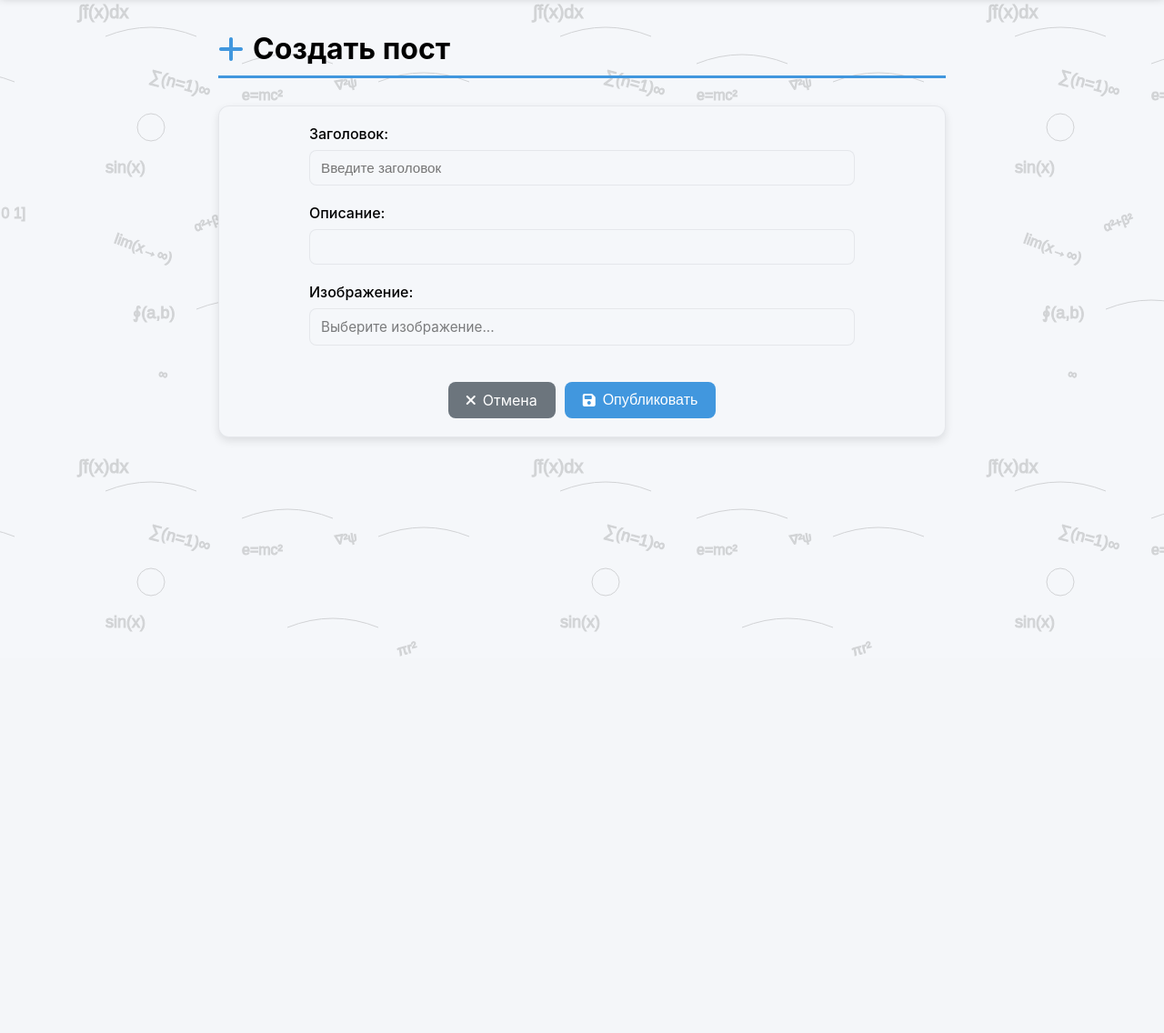
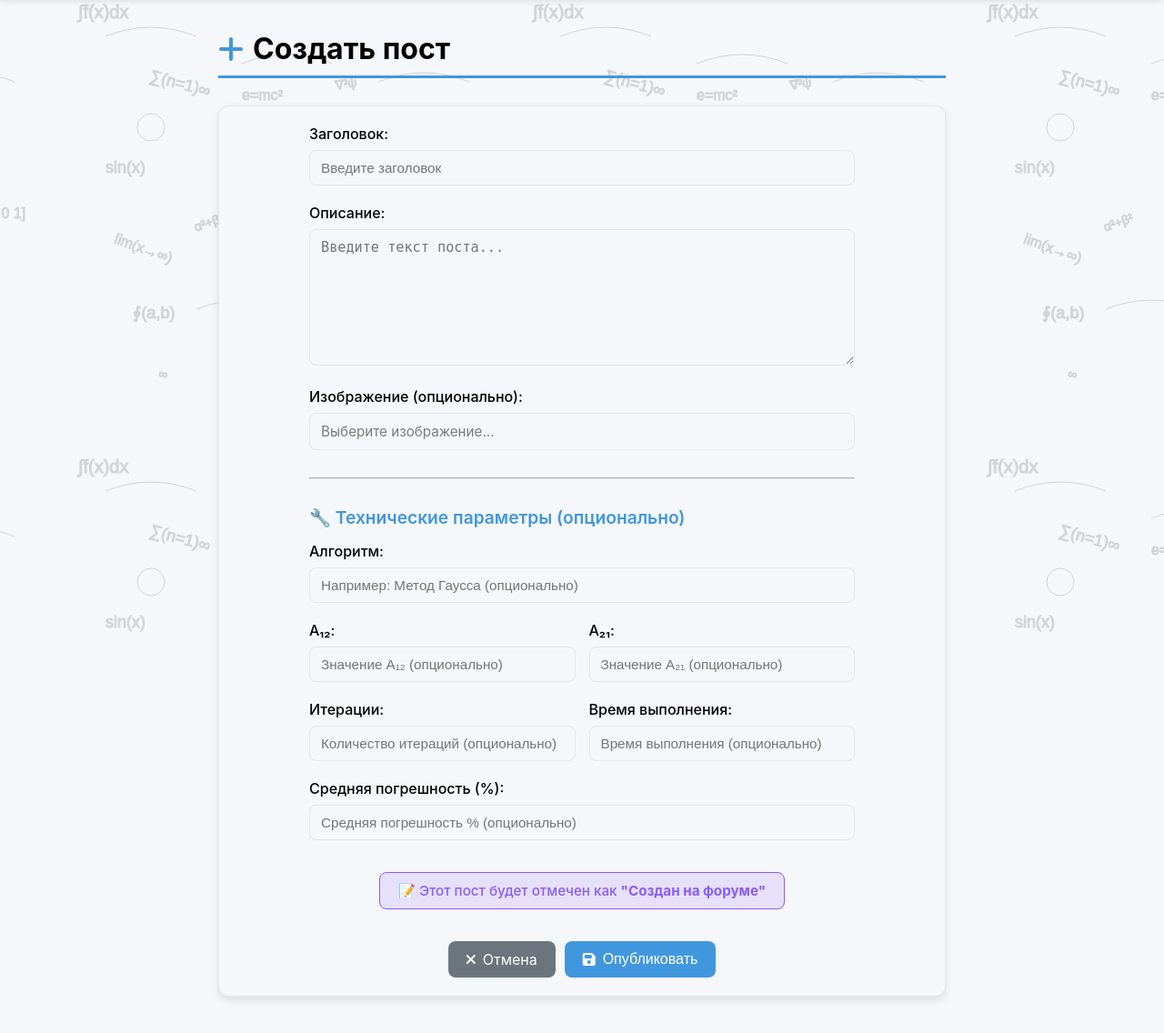
Before and after one commit to Kotagiri0/CurvativeParameter, a Django app: page /forum/create/ in a window 1280 px wide. Shown: the part 76-1212 px from the top of the page at 91% size. Before the commit the page ends 798 px from the top, so only its background shows below. Run offline with Django 5.2, Linux system fonts and the light colour scheme; the visitor is signed in with stand-in values (Sample User, id 1); parts of the project's set-up code (start-up, migrations or seed data) failed here and were passed over.

Commit message:
fix: show calc params for manual posts in forum list

```diff
--- a/main/forms.py
+++ b/main/forms.py
@@ -96,76 +96,110 @@ class ProfileUpdateForm(forms.ModelForm):
         fields = ['avatar']
 
 
+from django import forms
+from .models import Post, CalculationResult, Comment
+
+
 class PostForm(forms.ModelForm):
-    comment = forms.CharField(
-        widget=forms.Textarea(attrs={'placeholder': 'Введите комментарий'}),
-        label='Комментарий',
-        required=False
-    )
-
     class Meta:
         model = Post
-        fields = ['title', 'content', 'image', 'calculation_result']
+        fields = [
+            'title',
+            'content',
+            'image',
+            'calculation_result',
+            'algorithm',
+            'a12',
+            'a21',
+            'iterations',
+            'exec_time',
+            'average_error'
+        ]
         widgets = {
-            'title': forms.TextInput(attrs={'placeholder': 'Введите заголовок'}),
-            'content': forms.TextInput(),  # Скрываем полное поле content
-            'image': forms.FileInput(),
-            'calculation_result': forms.Select(),
+            'title': forms.TextInput(attrs={
+                'class': 'form-control',
+                'placeholder': 'Введите заголовок'
+            }),
+            'content': forms.Textarea(attrs={
+                'class': 'form-control',
+                'rows': 5,
+                'placeholder': 'Введите текст поста...'
+            }),
+            'image': forms.FileInput(attrs={
+                'class': 'form-control'
+            }),
+            'calculation_result': forms.Select(attrs={
+                'class': 'form-control'
+            }),
+            'algorithm': forms.TextInput(attrs={
+                'class': 'form-control',
+                'placeholder': 'Например: Метод Гаусса (опционально)'
+            }),
+            'a12': forms.TextInput(attrs={
+                'class': 'form-control',
+                'placeholder': 'Значение A₁₂ (опционально)'
+            }),
+            'a21': forms.TextInput(attrs={
+                'class': 'form-control',
+                'placeholder': 'Значение A₂₁ (опционально)'
+            }),
+            'iterations': forms.TextInput(attrs={
+                'class': 'form-control',
+                'placeholder': 'Количество итераций (опционально)'
+            }),
+            'exec_time': forms.TextInput(attrs={
+                'class': 'form-control',
+                'placeholder': 'Время выполнения (опционально)'
+            }),
+            'average_error': forms.TextInput(attrs={
+                'class': 'form-control',
+                'placeholder': 'Средняя погрешность % (опционально)'
+            }),
         }
         labels = {
             'title': 'Заголовок',
             'content': 'Описание',
-            'image': 'Изображение',
-            'calculation_result': 'Результат расчёта',
+            'image': 'Изображение (опционально)',
+            'calculation_result': 'Привязать к расчёту (опционально)',
+            'algorithm': 'Алгоритм',
+            'a12': 'A₁₂',
+            'a21': 'A₂₁',
+            'iterations': 'Итерации',
+            'exec_time': 'Время выполнения',
+            'average_error': 'Средняя погрешность (%)',
         }
 
     def __init__(self, *args, **kwargs):
         user = kwargs.pop('user', None)
         super().__init__(*args, **kwargs)
-        # Фильтруем calculation_result по пользователю
+
+        # Показываем пользователю только его расчёты
         if user:
             self.fields['calculation_result'].queryset = CalculationResult.objects.filter(user=user)
-        # Устанавливаем начальное значение comment из content
-        if self.instance and self.instance.content:
-            self.fields['comment'].initial = extract_comment(self.instance.content)
 
-    def save(self, commit=True):
-        instance = super().save(commit=False)
-        # Обновляем content на основе calculation_result и comment
-        new_comment = self.cleaned_data['comment']
-        calc_result = self.cleaned_data['calculation_result']
-        if calc_result:
-            # Формируем техническую часть content
-            table_data = json.loads(calc_result.table_data) if calc_result.table_data else []
-            table_lines = [",".join(map(str, row.values())) for row in table_data]
-            content_lines = [
-                f"Название: {calc_result.title}",
-                f"Параметр A: {calc_result.param_a}",
-                f"Параметр B: {calc_result.param_b}",
-                f"Итерации: {calc_result.iterations}",
-                f"Время выполнения: {calc_result.exec_time} сек",
-                f"Алгоритм: {calc_result.algorithm}",
-                f"Средняя погрешность: {calc_result.average_op}%",
-                "Данные таблицы:",
-                *table_lines
-            ]
-            if new_comment.strip():
-                content_lines.append(new_comment)
-            instance.content = "\n".join(content_lines)
-        else:
-            # Если calculation_result не выбран, сохраняем только комментарий
-            instance.content = new_comment if new_comment.strip() else ""
+        # Делаем calculation_result необязательным
+        self.fields['calculation_result'].required = False
 
-        if commit:
-            instance.save()
-        return instance
-from django import forms
-from .models import Comment
+        # Все технические поля тоже необязательны
+        self.fields['algorithm'].required = False
+        self.fields['a12'].required = False
+        self.fields['a21'].required = False
+        self.fields['iterations'].required = False
+        self.fields['exec_time'].required = False
+        self.fields['average_error'].required = False
+
 
 class CommentForm(forms.ModelForm):
     class Meta:
         model = Comment
         fields = ['content']
         widgets = {
-            'content': forms.Textarea(attrs={'rows': 3, 'placeholder': 'Введите комментарий...'})
+            'content': forms.Textarea(attrs={
+                'class': 'form-control',
+                'rows': 3,
+                'placeholder': 'Введите комментарий...'
+            })
         }
+        labels = {
+            'content': 'Комментарий'
+        }
--- a/main/templates/forum_create.html
+++ b/main/templates/forum_create.html
@@ -1,6 +1,8 @@
 {% extends 'base.html' %}
 
-{% block title %}{% if result %}Поделиться результатом{% else %}Создать пост{% endif %}{% endblock %}
+{% block title %}
+  {% if result %}Поделиться результатом{% else %}Создать пост{% endif %}
+{% endblock %}
 
 {% block content %}
 <section class="cp-section">
@@ -28,21 +30,16 @@
           </div>
         {% endif %}
 
-        <!-- Отладка: проверить, рендерится ли form.content -->
-        {% if not form.content %}
-          <div class="cp-form-errors">
-            <p class="cp-error">Ошибка: Поле 'content' не отображается. Проверьте форму.</p>
-          </div>
-        {% endif %}
-
         <div class="cp-form-group">
           <label for="{{ form.title.id_for_label }}">{{ form.title.label }}:</label>
           {{ form.title }}
         </div>
+
         <div class="cp-form-group">
           <label for="{{ form.content.id_for_label }}">{{ form.content.label }}:</label>
           {{ form.content }}
         </div>
+
         <div class="cp-form-group cp-file-upload">
           <label for="{{ form.image.id_for_label }}">{{ form.image.label }}:</label>
           <div class="cp-file-input-wrapper">
@@ -53,11 +50,67 @@
             <img id="image-preview-{{ form.image.id_for_label }}" alt="Предпросмотр изображения" style="display: none;" />
           </div>
         </div>
+
         {% if result %}
-          <!-- Скрытое поле для передачи CalculationResult -->
           <input type="hidden" name="calculation_result" value="{{ result.id }}" />
         {% endif %}
+
+        <!-- 🔧 Технические параметры -->
+        <hr style="margin: 30px 0; border-color: var(--border-color);" />
+        <h3 style="font-size: 1.2rem; font-weight: 600; margin-bottom: 15px; color: var(--accent-color);">
+          🔧 Технические параметры (опционально)
+        </h3>
+
+        <div class="cp-form-group">
+          <label for="{{ form.algorithm.id_for_label }}">{{ form.algorithm.label }}:</label>
+          {{ form.algorithm }}
+        </div>
+
+        <div class="cp-form-row">
+          <div class="cp-form-group">
+            <label for="{{ form.a12.id_for_label }}">{{ form.a12.label }}:</label>
+            {{ form.a12 }}
+          </div>
+
+          <div class="cp-form-group">
+            <label for="{{ form.a21.id_for_label }}">{{ form.a21.label }}:</label>
+            {{ form.a21 }}
+          </div>
+        </div>
+
+        <div class="cp-form-row">
+          <div class="cp-form-group">
+            <label for="{{ form.iterations.id_for_label }}">{{ form.iterations.label }}:</label>
+            {{ form.iterations }}
+          </div>
+
+          <div class="cp-form-group">
+            <label for="{{ form.exec_time.id_for_label }}">{{ form.exec_time.label }}:</label>
+            {{ form.exec_time }}
+          </div>
+        </div>
+
+        <div class="cp-form-group">
+          <label for="{{ form.average_error.id_for_label }}">{{ form.average_error.label }}:</label>
+          {{ form.average_error }}
+        </div>
+
+        <!-- 🏷️ Пометка об источнике -->
+        {% if not result %}
+        <div class="cp-source-badge">
+          <span class="cp-badge-info">
+            📝 Этот пост будет отмечен как <strong>"Создан на форуме"</strong>
+          </span>
+        </div>
+        {% else %}
+        <div class="cp-source-badge">
+          <span class="cp-badge-success">
+            📊 Этот пост будет отмечен как <strong>"Создан из расчёта"</strong>
+          </span>
+        </div>
+        {% endif %}
       </div>
+
       <div class="cp-btn-group" style="display: flex; gap: 10px; justify-content: center;">
         <a href="{% url 'forum_list' %}" class="cp-btn cp-btn-secondary">
           <i class="fas fa-times"></i> Отмена
@@ -69,6 +122,33 @@
     </form>
   </div>
 </section>
+
+<script>
+  document.addEventListener('DOMContentLoaded', function() {
+    const fileInputs = document.querySelectorAll('.cp-file-input-wrapper input[type="file"]');
+    fileInputs.forEach(input => {
+      input.addEventListener('change', function() {
+        const placeholder = this.parentElement.querySelector('.cp-file-placeholder');
+        const preview = this.parentElement.parentElement.querySelector('.cp-image-preview img');
+
+        placeholder.textContent = this.files.length > 0 ? this.files[0].name : 'Выберите изображение...';
+
+        if (this.files && this.files[0]) {
+          const reader = new FileReader();
+          reader.onload = function(e) {
+            preview.src = e.target.result;
+            preview.style.display = 'block';
+          };
+          reader.readAsDataURL(this.files[0]);
+        } else {
+          preview.src = '';
+          preview.style.display = 'none';
+        }
+      });
+    });
+  });
+</script>
+
 
 <style>
   .cp-section {
@@ -146,6 +226,17 @@
     margin-bottom: 20px;
   }
 
+  .cp-form-row {
+    display: flex;
+    gap: 15px;
+    margin-bottom: 20px;
+  }
+
+  .cp-form-row .cp-form-group {
+    flex: 1;
+    margin-bottom: 0;
+  }
+
   .cp-form-group label {
     display: block;
     font-size: 1rem;
@@ -156,6 +247,7 @@
   }
 
   .cp-form-group input[type="text"],
+  .cp-form-group input[type="number"],
   .cp-form-group textarea {
     width: 100%;
     padding: 10px 12px;
@@ -169,6 +261,7 @@
   }
 
   .cp-form-group input[type="text"]:focus,
+  .cp-form-group input[type="number"]:focus,
   .cp-form-group textarea:focus {
     border-color: var(--accent-color);
     background: rgba(255, 255, 255, 0.9);
@@ -176,6 +269,7 @@
   }
 
   [data-theme="dark"] .cp-form-group input[type="text"]:focus,
+  [data-theme="dark"] .cp-form-group input[type="number"]:focus,
   [data-theme="dark"] .cp-form-group textarea:focus {
     background: rgba(50, 50, 50, 0.9);
   }
@@ -247,6 +341,47 @@
     transform: scale(1.05);
   }
 
+  /* 👇 Стили для пометки источника */
+  .cp-source-badge {
+    margin-top: 20px;
+    padding: 15px;
+    border-radius: 8px;
+    text-align: center;
+    font-size: 0.95rem;
+  }
+
+  .cp-badge-info {
+    display: inline-block;
+    padding: 10px 20px;
+    background: rgba(139, 92, 246, 0.15);
+    color: #8b5cf6;
+    border: 1px solid #8b5cf6;
+    border-radius: 8px;
+    font-weight: 500;
+  }
+
+  [data-theme="dark"] .cp-badge-info {
+    background: rgba(167, 139, 250, 0.2);
+    color: #a78bfa;
+    border-color: #a78bfa;
+  }
+
+  .cp-badge-success {
+    display: inline-block;
+    padding: 10px 20px;
+    background: rgba(16, 185, 129, 0.15);
+    color: #10b981;
+    border: 1px solid #10b981;
+    border-radius: 8px;
+    font-weight: 500;
+  }
+
+  [data-theme="dark"] .cp-badge-success {
+    background: rgba(52, 211, 153, 0.2);
+    color: #34d399;
+    border-color: #34d399;
+  }
+
   .cp-btn {
     padding: 10px 20px;
     font-size: 1rem;
@@ -311,11 +446,21 @@
       font-size: 1.5rem;
     }
 
+    .cp-form-row {
+      flex-direction: column;
+      gap: 0;
+    }
+
+    .cp-form-row .cp-form-group {
+      margin-bottom: 20px;
+    }
+
     .cp-form-group label {
       font-size: 0.9rem;
     }
 
     .cp-form-group input[type="text"],
+    .cp-form-group input[type="number"],
     .cp-form-group textarea {
       font-size: 0.9rem;
       padding: 8px 10px;
@@ -349,6 +494,7 @@
     }
 
     .cp-form-group input[type="text"],
+    .cp-form-group input[type="number"],
     .cp-form-group textarea {
       font-size: 0.85rem;
       padding: 6px 8px;
@@ -372,30 +518,4 @@
     }
   }
 </style>
-
-<script>
-  document.addEventListener('DOMContentLoaded', function() {
-    const fileInputs = document.querySelectorAll('.cp-file-input-wrapper input[type="file"]');
-    fileInputs.forEach(input => {
-      input.addEventListener('change', function() {
-        const placeholder = this.parentElement.querySelector('.cp-file-placeholder');
-        const preview = this.parentElement.parentElement.querySelector('.cp-image-preview img');
-
-        placeholder.textContent = this.files.length > 0 ? this.files[0].name : 'Выберите изображение...';
-
-        if (this.files && this.files[0]) {
-          const reader = new FileReader();
-          reader.onload = function(e) {
-            preview.src = e.target.result;
-            preview.style.display = 'block';
-          };
-          reader.readAsDataURL(this.files[0]);
-        } else {
-          preview.src = '';
-          preview.style.display = 'none';
-        }
-      });
-    });
-  });
-</script>
 {% endblock %}
--- a/main/views.py
+++ b/main/views.py
@@ -144,64 +144,100 @@ def forum_detail(request, post_id):
         'form': comment_form
     })
 
-# Создание нового поста
 @login_required
 def forum_create(request):
-    """
-    Создание поста на форуме вручную пользователем.
-    """
     if request.method == 'POST':
-        form = PostForm(request.POST, request.FILES)
+        form = PostForm(request.POST, request.FILES, user=request.user)
         if form.is_valid():
             post = form.save(commit=False)
             post.author = request.user
+            post.source = 'forum'
+
+            # Сохраняем технические поля
+            post.algorithm = form.cleaned_data.get('algorithm') or ''
+            post.a12 = form.cleaned_data.get('a12') or ''
+            post.a21 = form.cleaned_data.get('a21') or ''
+            post.iterations = form.cleaned_data.get('iterations') or ''
+            post.exec_time = form.cleaned_data.get('exec_time') or ''
+            post.average_error = form.cleaned_data.get('average_error') or ''
+
             post.save()
+            form.save_m2m()
+
             messages.success(request, "Пост успешно создан!")
             return redirect('forum_detail', post_id=post.id)
     else:
-        form = PostForm()
+        form = PostForm(user=request.user)
 
     return render(request, 'forum_create.html', {'form': form})
+
+
 
 @login_required
 def forum_delete(request, pk):
     post = get_object_or_404(Post, pk=pk)
     if post.author == request.user and request.method == "POST":
         post.delete()
+        messages.success(request, "Пост успешно удалён.")
     return redirect('forum_list')
 
 
 @login_required
 def forum_edit(request, pk):
+    """Редактирование поста"""
     post = get_object_or_404(Post, pk=pk)
+
+    # Только автор может редактировать
     if post.author != request.user:
+        messages.error(request, "Вы не можете редактировать чужой пост.")
         return redirect('forum_list')
 
     if request.method == "POST":
         form = PostForm(request.POST, request.FILES, instance=post, user=request.user)
         if form.is_valid():
-            form.save()
+            post = form.save(commit=False)
+            post.source = post.source  # сохраняем источник
+
+            post.algorithm = form.cleaned_data.get('algorithm')
+            post.a12 = form.cleaned_data.get('a12')
+            post.a21 = form.cleaned_data.get('a21')
+            post.iterations = form.cleaned_data.get('iterations')
+            post.exec_time = form.cleaned_data.get('exec_time')
+            post.average_error = form.cleaned_data.get('average_error')
+
+            post.save()
+            form.save_m2m()
+
+            messages.success(request, "Пост успешно обновлён!")
             return redirect('forum_detail', post_id=post.pk)
+
     else:
         form = PostForm(instance=post, user=request.user)
 
     return render(request, 'forum_edit.html', {'form': form, 'post': post})
 
+
 @login_required
 def share_calculation(request, result_id):
+    """Создание поста из расчёта"""
     result = get_object_or_404(CalculationResult, id=result_id)
-    print(f"CalculationResult #{result.id}:")
-    print(f"algorithm: {result.algorithm}")
-    print(f"average_op: {result.average_op}")
-    print(f"table_data: {result.table_data}")
-    print(f"get_table_data(): {result.get_table_data()}")
 
     if request.method == 'POST':
-        form = PostForm(request.POST, request.FILES)
+        form = PostForm(request.POST, request.FILES, user=request.user)
+
         if form.is_valid():
             post = form.save(commit=False)
             post.author = request.user
             post.calculation_result = result
+            post.source = 'calculation'  # 👈 Помечаем источник
+
+            # Автоматически заполняем технические поля из расчёта
+            post.algorithm = result.algorithm or 'Не указан'
+            post.a12 = str(result.param_a) if result.param_a is not None else 'N/A'
+            post.a21 = str(result.param_b) if result.param_b is not None else 'N/A'
+            post.iterations = str(result.iterations) if result.iterations is not None else 'N/A'
+            post.exec_time = f"{result.exec_time:.2f} сек" if result.exec_time is not None else 'N/A'
+            post.average_error = f"{result.average_op:.1f}%" if result.average_op is not None else 'N/A'
 
             # Формируем содержимое поста с данными расчета
             table_data = result.get_table_data()
@@ -249,33 +285,29 @@ def share_calculation(request, result_id):
                 content_lines.append(user_content)
 
             post.content = "\n".join(content_lines)
+            post.save()
 
-            print(f"Post content:\n{post.content}")
-            post.save()
             messages.success(request, 'Результат расчета успешно опубликован на форуме!')
             return redirect('forum_list')
     else:
-        table_data = result.get_table_data()
-        table_data_str = "Нет данных таблицы."
-        if table_data:
-            try:
-                if isinstance(table_data, list):
-                    table_data_str = "\n".join([
-                        f"{row.get('x2', 'N/A')},{row.get('gexp', 'N/A')},{row.get('gmod', 'N/A')},{row.get('sigma', 'N/A')},{row.get('delta', 'N/A')}"
-                        for row in table_data if isinstance(row, dict)
-                    ])
-                else:
-                    table_data_str = "Ошибка в данных таблицы"
-            except Exception as e:
-                table_data_str = f"Ошибка при обработке данных таблицы: {str(e)}"
+        # Начальные данные для формы при создании из расчёта
+        initial_data = {
+            'title': f'Результат расчета: {result.title}',
+            'content': '',
+            'algorithm': result.algorithm or 'Не указан',
+            'a12': str(result.param_a) if result.param_a is not None else 'N/A',
+            'a21': str(result.param_b) if result.param_b is not None else 'N/A',
+            'iterations': str(result.iterations) if result.iterations is not None else 'N/A',
+            'exec_time': f"{result.exec_time:.2f}" if result.exec_time is not None else 'N/A',
+            'average_error': f"{result.average_op:.1f}" if result.average_op is not None else 'N/A',
+        }
+        form = PostForm(initial=initial_data, user=request.user)
 
-        initial_data = {
-            'title': f'Результат расчета #{result.id}',
-            'content': ""  # Пустое начальное значение
-        }
-        form = PostForm(initial=initial_data)
-
-    return render(request, 'forum_create.html', {'form': form, 'result': result})
+    return render(request, 'forum_create.html', {
+        'form': form,
+        'result': result,
+        'is_from_calculation': True
+    })
 
 @login_required
 def graph_view(request):
```
Also changed, not shown: main/models.py (+41 -1 lines), main/templates/forum_detail.html (+72 -4 lines), main/templates/forum_list.html (+10 -9 lines).
